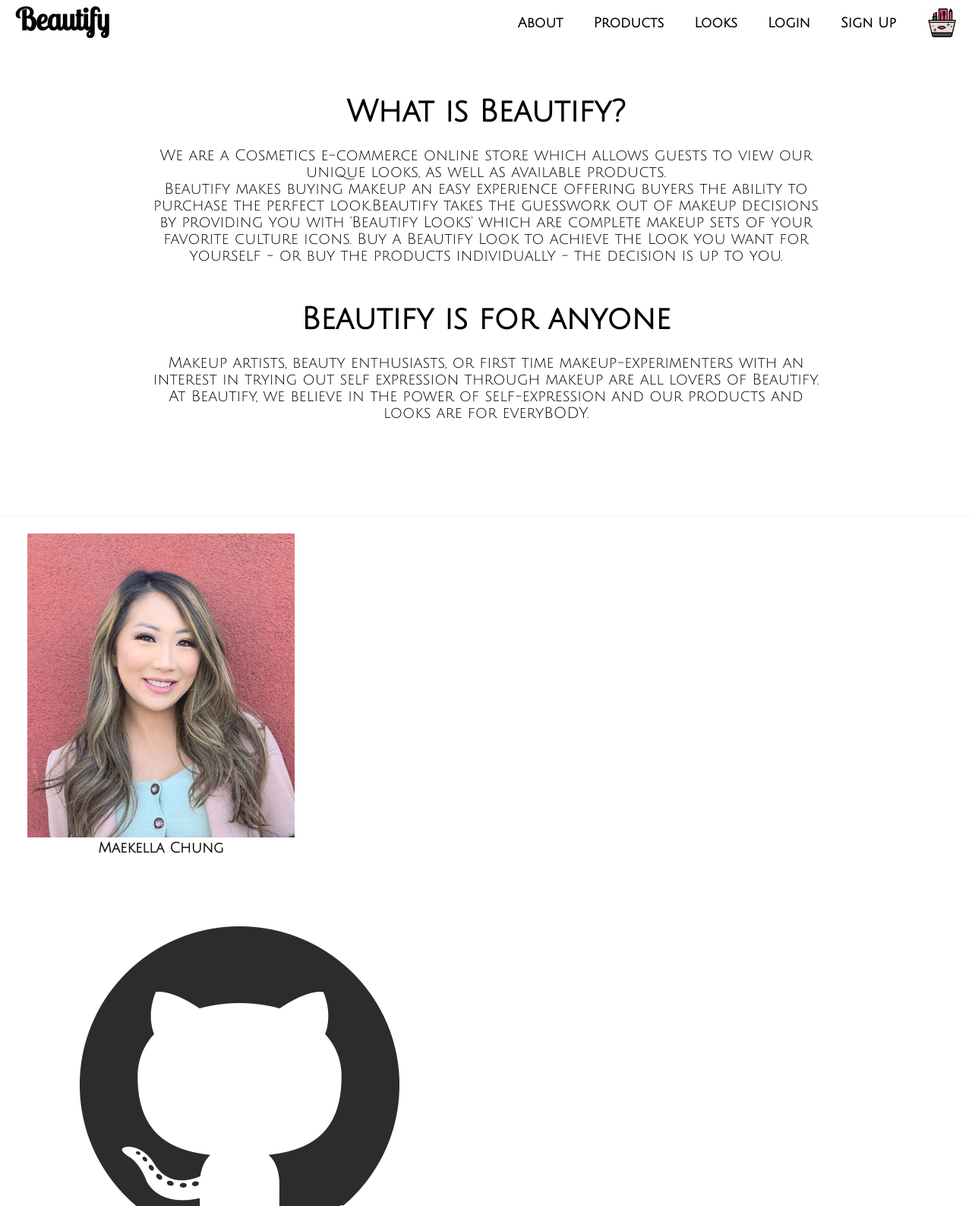
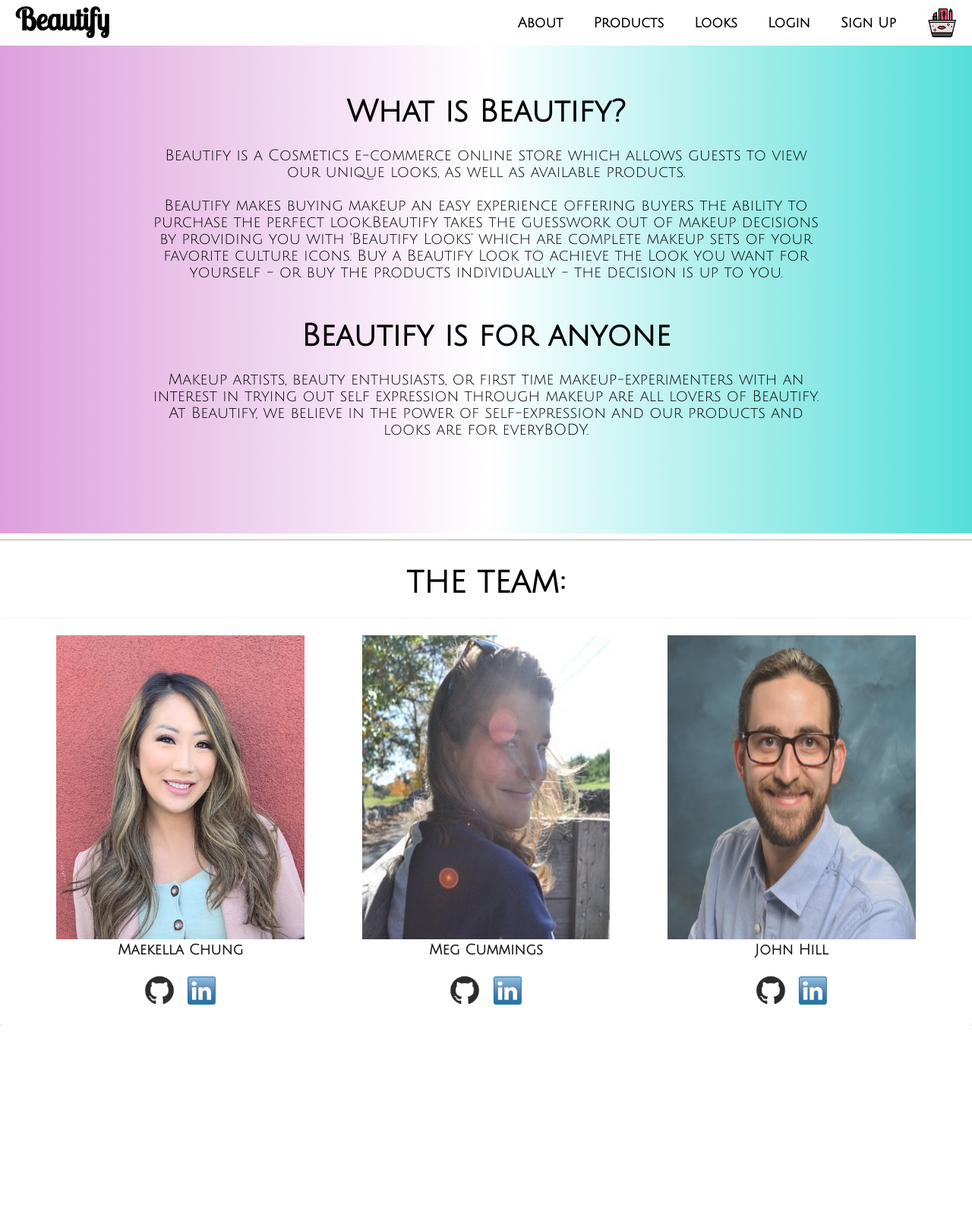
Before and after one commit to meganecummings/Beautify, a Django app: page /about/ in a window 1280 px wide. Shown: the top 1587 px of the page at 76% size. After the commit the page ends 1350 px from the top, so only its background shows below. Run offline with Django 3.2, Linux system fonts and the light colour scheme.

Commit message:
added final touches

```diff
--- a/Beautify/static/css/main.css
+++ b/Beautify/static/css/main.css
@@ -16,6 +16,7 @@ body {
   margin: 0 auto;
   height: 60px;
   position: fixed;
+  z-index: 20;
   top: 0;
   left: 0;
   right: 0;
@@ -28,6 +29,7 @@ body {
   text-align: center;
   align-content: center;
   padding: 10px;
+  height: 30px;
   font-family: 'Lobster Two', cursive;
   text-decoration: none;
   color: black;
@@ -90,14 +92,28 @@ h1, h2 {
   font-size: 20px;
 }
 
+a.button {
+  background-image: linear-gradient(to right, aquamarine, yellow);
+  height: 33px;
+  border-radius: 10%;
+  margin: 10px auto;
+  padding: 5px;
+  text-decoration: none;
+  width: 25%;
+  text-align: center;
+  padding-top: 10px;
+}
+
 .cart-button {
   background-image: linear-gradient(to right, aquamarine, yellow);
   height: 33px;
   border-radius: 10%;
   margin: 10px auto;
   padding: 5px;
+  text-decoration: none;
   width: 25%;
   text-align: center;
+  margin-top: 10px auto;
 }
 
 label {
@@ -168,6 +184,7 @@ input {
 
 .item-specs {
   padding: 3px;
+  margin-bottom: 10px;
 }
 
 .view-img {
@@ -223,11 +240,13 @@ hr {
   padding: 100px 200px;
   font-family: 'Julius Sans One', sans-serif;
   text-align: center;
+
 }
 
 .about-header {
   font-family: 'Julius Sans One', sans-serif;
   font-size: 40px;
+  text-align: center;
   padding: 25px;
 }
 
@@ -241,6 +260,7 @@ hr {
   box-shadow: 0 4px 8px 0 rgba(0,0,0,0.2);
   transition: 0.3s;
   border-radius: 5px;
+  text-align: center;
   width: 100%;
 
 }
@@ -251,7 +271,7 @@ hr {
 
 .about-container {
   padding: 2px 16px;
-  width: 30%;
+  width: 28%;
   display: inline-block;
   margin: 20px auto;
   margin-left: 20px;
--- a/Beautify/templates/about.html
+++ b/Beautify/templates/about.html
@@ -3,11 +3,12 @@
 
 
 
-<section class="about-us-container">
+<section class="about-us-container" style="background-image: linear-gradient(to right, plum, white, #56DEDA)">
 
 <h3 class="about-header">What is Beautify?</h3>
 <p class="blockquote">
-      We are a Cosmetics e-commerce online store which allows guests to view our unique looks, as well as available products.<br>
+      Beautify is a Cosmetics e-commerce online store which allows guests to view our unique looks, as well as available products.<br>
+      <br>
       Beautify makes buying makeup an easy experience offering buyers the ability to purchase the perfect look.Beautify takes the guesswork out of makeup decisions by providing you with 'Beautify Looks' which are complete makeup sets of your favorite culture icons. Buy a Beautify Look to achieve the Look you want for yourself - or buy the products individually - the decision is up to you.<br>
 </p>
 <h3 class="about-header">Beautify is for anyone</h3>
@@ -15,22 +16,30 @@
       Makeup artists, beauty enthusiasts, or first time makeup-experimenters with an interest in trying out self expression through makeup are all lovers of Beautify. At Beautify, we believe in the power of self-expression and our products and looks are for everyBODY.<br>
 </p>
 </section>
+<hr>
 
-
+<h3 class="about-header">THE TEAM:</h3>
 <div class="card">
    <div class="about-container">
    <img src="{% static 'assets/kella.jpeg' %}" alt="Maekella Chung" class="about-image" />
       <h3>Maekella Chung</h3><br>
-      <img src="{% static 'assets/github logo.png' %}" alt="github-logo" class="contact-img">
-      <img src="{% static 'assets/linkedin logo.png' %}" alt="linkedin-logo" class="contact-img">
+      <div class="contact-div">
+      <img src="{% static 'assets/github logo.png' %}" alt="github-logo" class="contact-img" height="50" width="50">
+      <img src="{% static 'assets/linkedin logo.jpeg' %}" alt="linkedin-logo" class="contact-img" height="50" width="50">
+      </div>
+   </div>
+
+   <div class="about-container">
+   <img src="https://github.com/imaekella/Beautify/blob/megtest/Beautify/static/assets/meg_picture.jpg?raw=true" alt="Meg Cummings" class="about-image" />
+      <h3>Meg Cummings</h3><br>
+      <img src="{% static 'assets/github logo.png' %}" alt="github-logo" class="contact-img" height="50" width="50">
+      <img src="{% static 'assets/linkedin logo.jpeg' %}" alt="linkedin-logo" class="contact-img" height="50" width="50">
    </div>
    <div class="about-container">
-   <img src="https://github.com/imaekella/Beautify/blob/megtest/Beautify/static/assets/meg_picture.jpg?raw=true" alt="Meg Cummings" class="about-image" />
-      <h3>Meg Cummings</h3>
-   </div>
-   <div class="about-container">
-   <img src="{{ item.img }}" alt="John Hill" class="about-image" />
-      <h3>John Hill</h3>
+   <img src="{% static 'assets/0.jpg' %}" alt="John Hill" class="about-image" />
+      <h3>John Hill</h3><br>
+      <img src="{% static 'assets/github logo.png' %}" alt="github-logo" class="contact-img" height="50" width="50">
+      <img src="{% static 'assets/linkedin logo.jpeg' %}" alt="linkedin-logo" class="contact-img" height="50" width="50">
    </div>
 </div>
 
--- a/Beautify/templates/items_list.html
+++ b/Beautify/templates/items_list.html
@@ -11,7 +11,7 @@
          <h3>{{ item.brand }}</h3>
          <p class="item-specs" id="item-name">{{ item.name }}</p>
          <p class="item-specs" id="item-price">${{ item.price }}</p>
-         <a href="{% url 'add_to_cart' pk=item.pk %}">add to cart</a>
+         <a href="{% url 'add_to_cart' pk=item.pk %}" class="cart-button">add to cart</a>
 
       </li>
    {% endfor %}
--- a/Beautify/templates/login.html
+++ b/Beautify/templates/login.html
@@ -1,6 +1,7 @@
 {% extends 'base.html' %}
 {% block content %}
 
+<body class="body" style="background-image: linear-gradient(to right, yellow, #56DEDA)"></body>
 
 {% if error %}
   <p style="background-color: #ff6666;">{{error}}</p>
--- a/Beautify/templates/looks_list.html
+++ b/Beautify/templates/looks_list.html
@@ -10,7 +10,7 @@
             <a href="{% url 'view_item' pk=look.pk %}"><img src="{{ look.img }}" alt="{{ look.name }}" class="look-image" /></a>
             <h3>{{ look.name }}</h3>
             <p>{{look.description}}</p>
-            <a href="{% url 'add_to_cart' pk=item.pk %}">add to cart</a>
+            <a href="{% url 'add_to_cart' pk=item.pk %}" class="cart-button">add to cart</a>
 
             </div>
         </li>
--- a/Beautify/templates/signup.html
+++ b/Beautify/templates/signup.html
@@ -1,6 +1,7 @@
 {% extends 'base.html' %}
 {% block content %}
 
+<body class="body" style="background-image: linear-gradient(to right, plum, #56DEDA)"></body>
 
   {% if error %}
   <p style="background-color: #ff6666;">{{error}}</p>
--- a/Beautify/views.py
+++ b/Beautify/views.py
@@ -9,8 +9,9 @@ def home(request):
   return HttpResponse("We're home!")
 
 def home_view(request):
-  featured = Item.objects.all().filter(brand="Colourpop").filter(category="Eyes")
-  return render(request, 'home_view.html', {'featured': featured})
+  featured = Item.objects.filter(brand="Colourpop").filter(category="Eyes")
+  featured_looks = Item.objects.filter(category='Looks')
+  return render(request, 'home_view.html', {'featured_looks': featured_looks, 'featured': featured})
 
 def json_res(request):
   return JsonResponse({ "status" : "Ok" })
@@ -29,7 +30,7 @@ def looks_list(request):
   items = Item.objects.filter(category='Looks')
   return render(request, 'items_list.html', {'items': items})
 
-def view_look(request):
+def view_look(request, pk):
   item = Item.objects.get(id=pk)
   return render(request, 'view_item.html', {'item': item})
 
```
Also changed, not shown: Beautify/templates/home_view.html (+15 -2 lines), Beautify/static/assets/0.jpg (added), Beautify/static/assets/logo.png (added), Beautify/static/assets/main.png (added).
